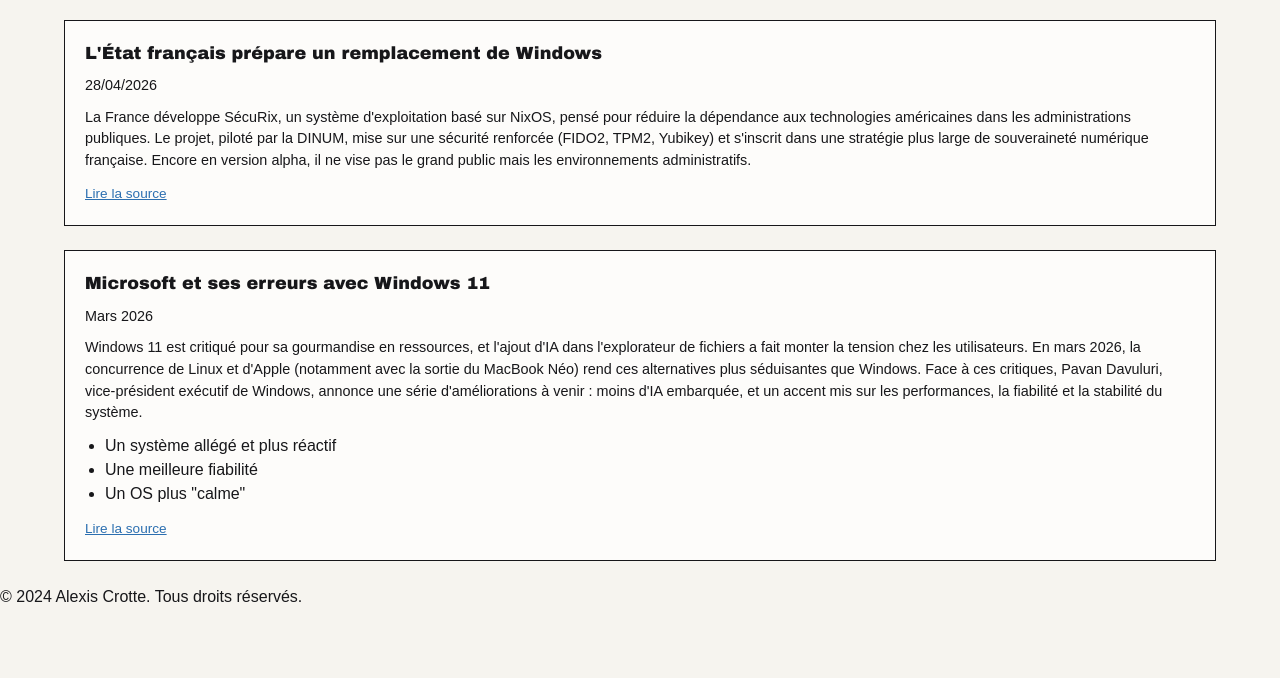
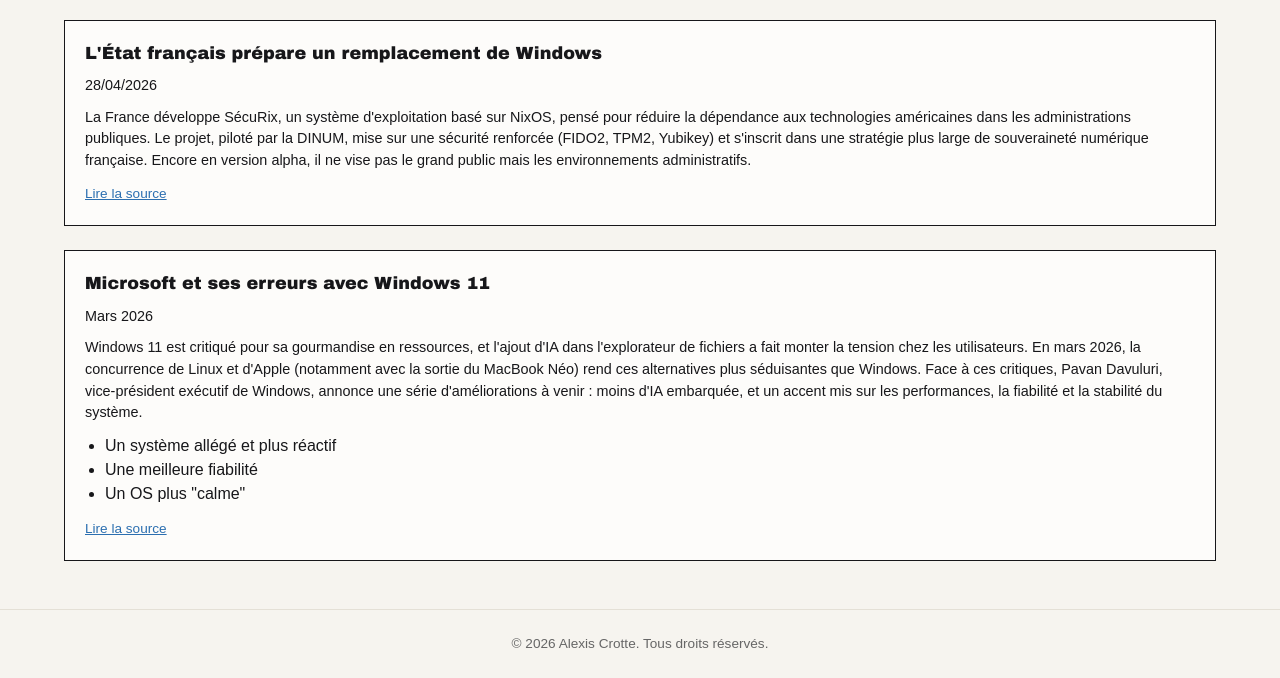
Before and after one commit to alexiscrotte19-del/Portfolio, a website: page public/actualites.html in a window 1280 px wide. Shown: the part 958-1636 px from the top of the page. Before the commit the page ends 1583 px from the top, so only its background shows below. Drawn offline with Linux system fonts and the light colour scheme; no server answers.

Commit message:
ajout règles footer

```diff
--- a/public/actualites.html
+++ b/public/actualites.html
@@ -68,7 +68,7 @@
     </main>
             <script src="js/main.js"></script>
     <footer>
-        <p>&copy; 2024 Alexis Crotte. Tous droits réservés.</p>
+        <p>&copy; 2026 Alexis Crotte. Tous droits réservés.</p>
     </footer>
 </body>
 </html>
--- a/public/css/styles.css
+++ b/public/css/styles.css
@@ -540,3 +540,18 @@ button[type="submit"]:hover {
     gap: 12px 16px;
   }
 }
+/* ==========================================================================
+   11. FOOTER (Pied de page)
+   ========================================================================== */
+footer {
+  text-align: center;
+  padding: 24px 32px;
+  border-top: 1px solid var(--border-soft);
+  margin-top: 48px;
+  font-size: 0.85rem;
+  color: var(--text-muted);
+}
+
+footer p {
+  margin: 0;
+}
```
